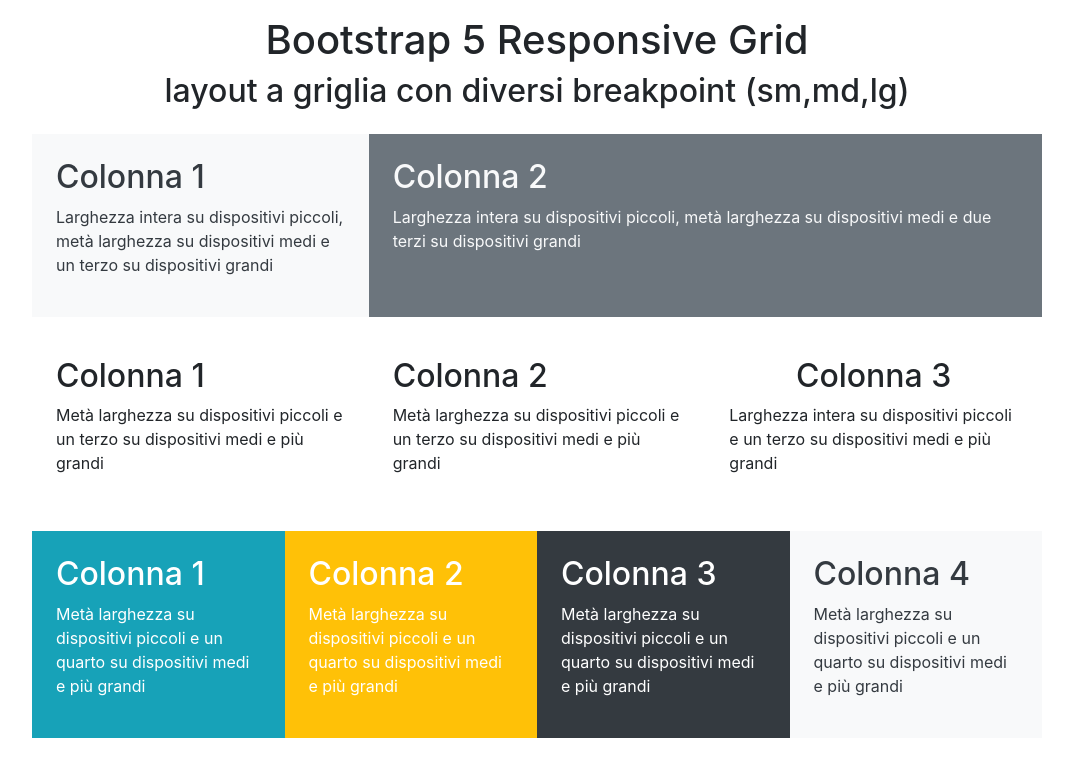
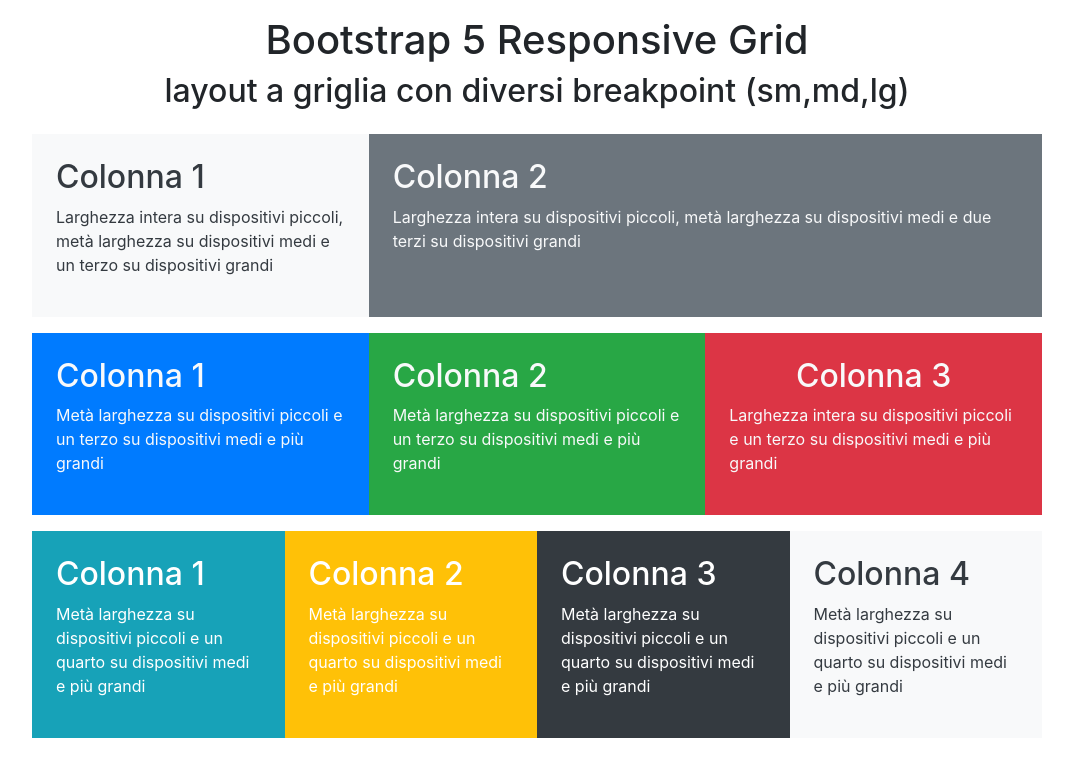
Before and after one commit to GalloSimone/htmlcss-bootstrap-layout, a plain HTML site: page index.html in a window 1280 px wide. Shown: the whole page, without its empty margins (103-1176 px from the left). Drawn offline with nearby package versions, Linux system fonts and the light colour scheme.

Commit message:
add color,end work

```diff
--- a/index.html
+++ b/index.html
@@ -36,7 +36,7 @@
 
              <!-- SECONDA PARTE -->
         <div class="row row-cols-2 row-cols-md-3 mb-3">
-            <div class="text-bg-primary p-4">
+            <div class="bg-primary p-4 text-light p-4">
               <h2>Colonna 1</h2>
               <p>
                 Metà larghezza su dispositivi piccoli e un terzo su dispositivi medi
@@ -44,7 +44,7 @@
               </p>
             </div>
 
-            <div class="text-bg-success p-4">
+            <div class=" bg-success p-4   text-light p-4">
               <h2>Colonna 2</h2>
               <p>
                 Metà larghezza su dispositivi piccoli e un terzo su dispositivi medi
@@ -52,7 +52,7 @@
               </p>
             </div>
 
-            <div class="col-12 text-bg-danger p-4">
+            <div class="col-12 text-light p-4 bg-danger p-4">
               <h2 class="fs-2 text-center">Colonna 3</h2>
               <p>
                 Larghezza intera su dispositivi piccoli e un terzo su dispositivi
```
